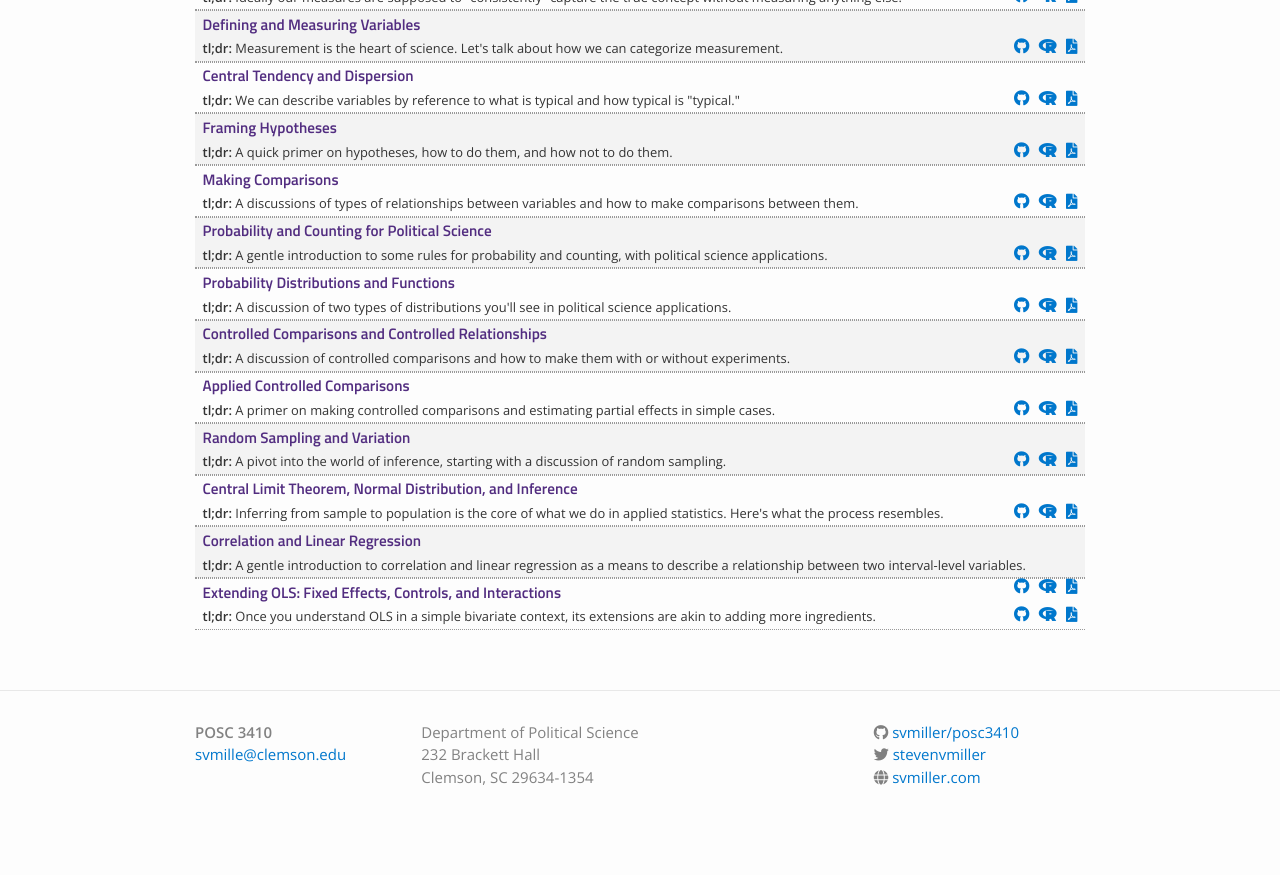
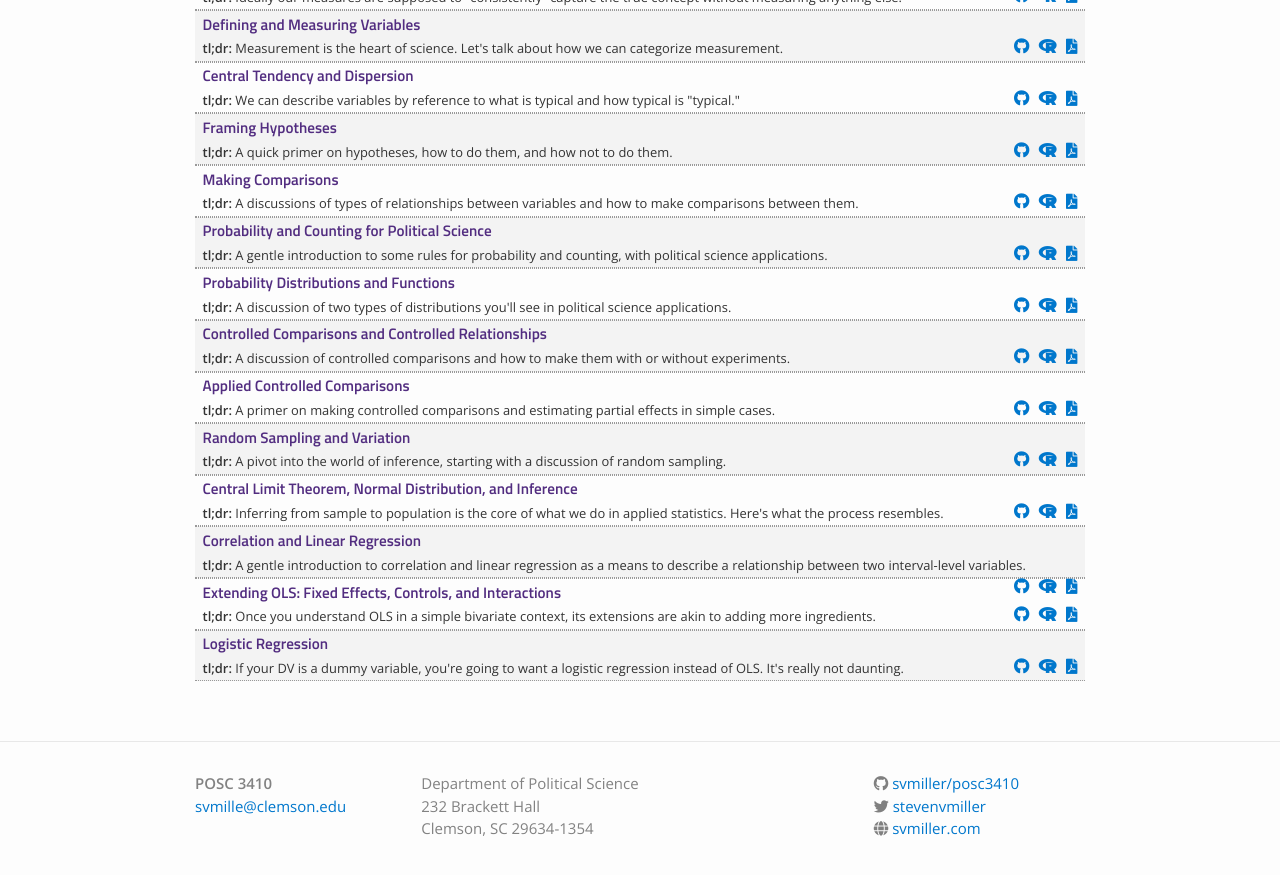
Before and after one commit to svmiller/posc3410, a Jekyll site: the page built from lectures.md, in a window 1280 px wide and 900 px high, scrolled down 589 px. Shown: the top 875 px of the window. Built offline with Jekyll 4.4.1, drawn with Linux system fonts in a browser that asks for light colours; nearby versions of some CDN libraries; before the commit the page ends 1437 px from its top, so only the background shows below that.

Commit message:
show off the lecture

```diff
--- a/_data/lectures.yml
+++ b/_data/lectures.yml
@@ -92,3 +92,8 @@
   filename: ols-fixed-effects-controls
   dirname: ols-fixed-effects-controls
   tldr: "Once you understand OLS in a simple bivariate context, its extensions are akin to adding more ingredients."
+
+- title: "Logistic Regression"
+  filename: logistic-regression
+  dirname: logistic-regression
+  tldr: "If your DV is a dummy variable, you're going to want a logistic regression instead of OLS. It's really not daunting."
```
